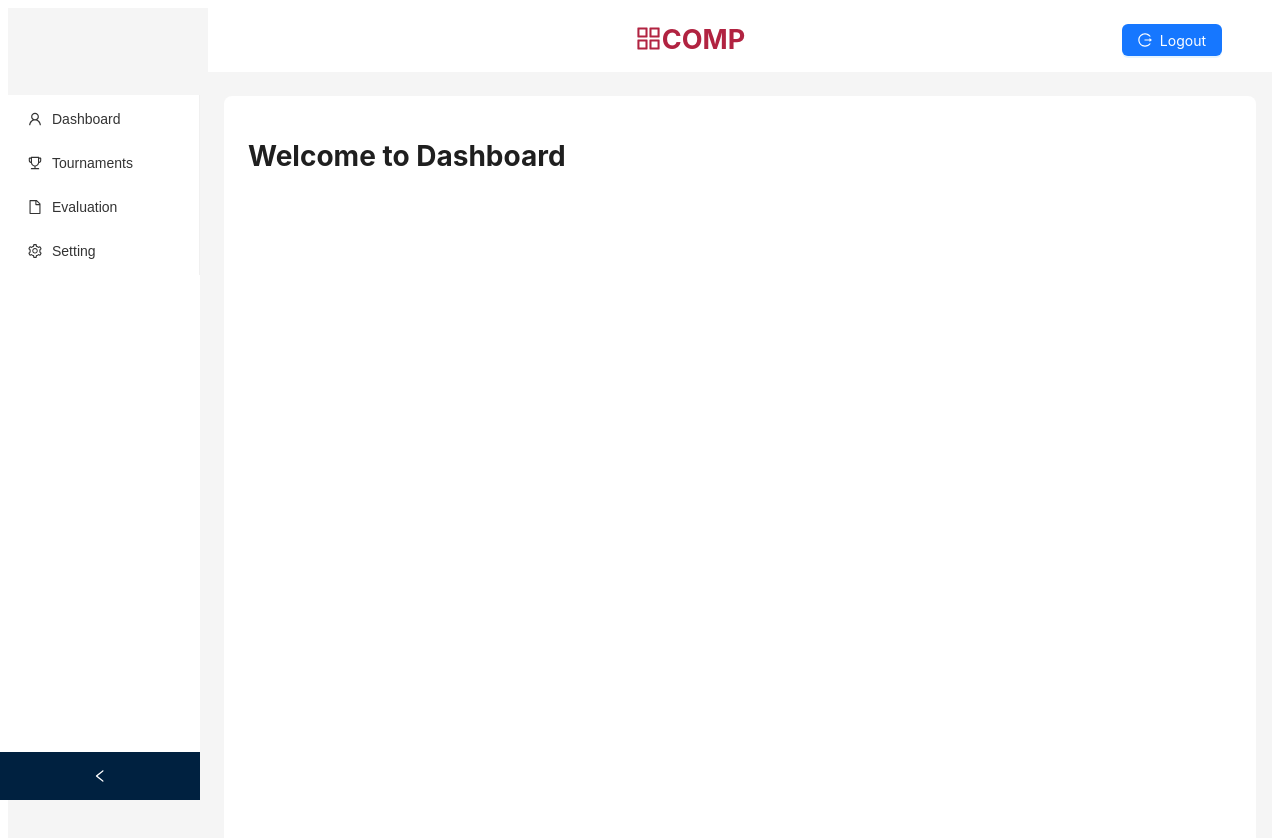
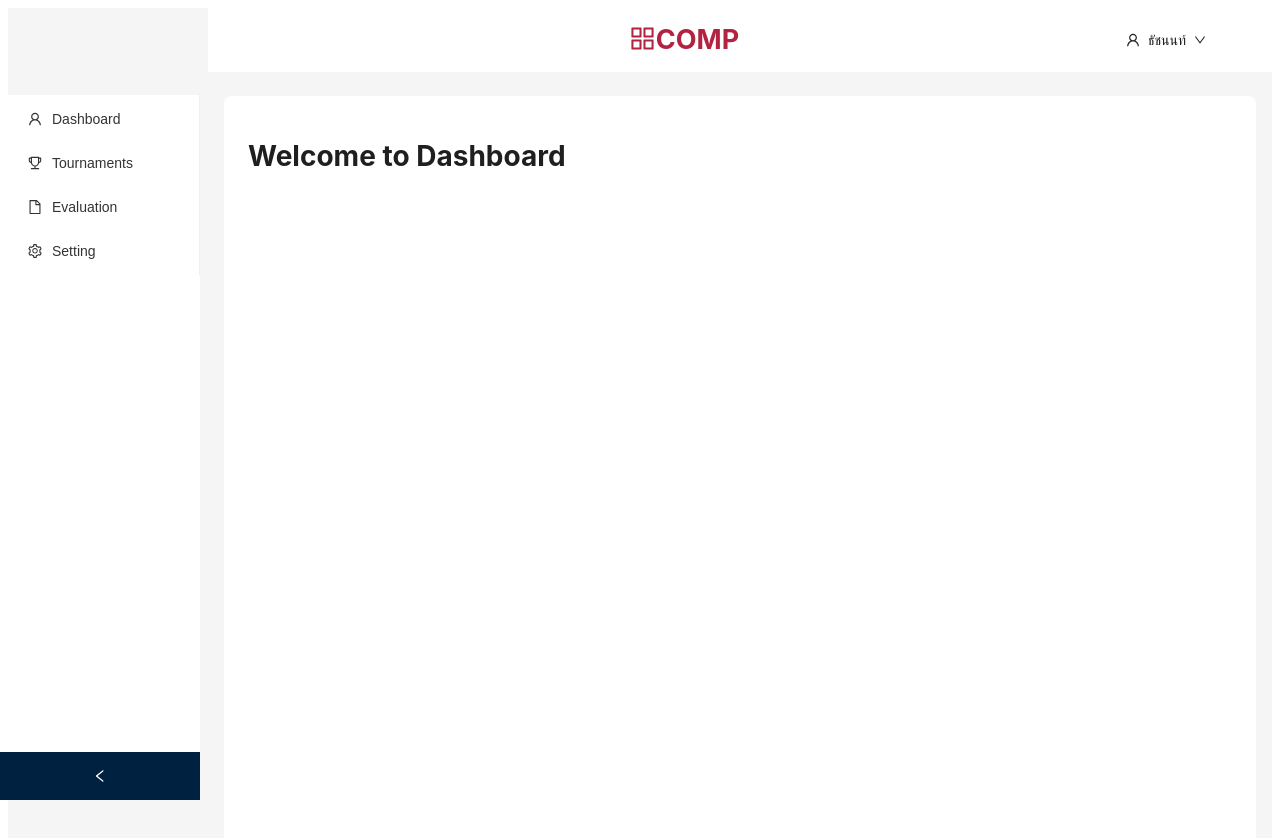
Before and after one commit to beamrockthai/Competition, a React (Vite) app: page / in a window 1280 px wide. Shown: the top 838 px of the page. Built offline with nearby package versions, Linux system fonts and the light colour scheme; no server answers; the database is empty; sample sign-in values are in the browser's storage.

Commit message:
remake navbar

```diff
--- a/src/App.jsx
+++ b/src/App.jsx
@@ -1,5 +1,5 @@
 import React, { useState, useEffect } from "react";
-import { Layout, Menu, theme, Button, Drawer } from "antd";
+import { Layout, Menu, theme, Button, Drawer, Dropdown } from "antd";
 import {
   UserOutlined,
   TrophyOutlined,
@@ -12,7 +12,7 @@ import {
 import { Link, useNavigate, Outlet } from "react-router-dom";
 import { useUserAuth } from "./Context/UserAuth"; // ดึงข้อมูลผู้ใช้จาก Context
 import "./css/App.css";
-import { AppstoreOutlined } from "@ant-design/icons";
+import { AppstoreOutlined, DownOutlined } from "@ant-design/icons";
 import { Modal } from "antd"; // นำเข้า Modal จาก Ant Design
 
 const { Header, Content, Sider } = Layout;
@@ -29,7 +29,6 @@ const App = () => {
   const { user, role, logOut } = useUserAuth(); // 🔹 เพิ่ม role เพื่อใช้ในการควบคุมเมนู
   const navigate = useNavigate();
 
-  // ติดตามขนาดหน้าจอเพื่อตัดสินใจแสดง Drawer (มือถือ) หรือ Sider (PC)
   useEffect(() => {
     const handleResize = () => {
       const isMobile = window.innerWidth < 768;
@@ -38,34 +37,29 @@ const App = () => {
     };
     window.addEventListener("resize", handleResize);
 
-    // cleanup function to remove event listener
     return () => window.removeEventListener("resize", handleResize);
   }, []);
 
-  // ฟังก์ชัน Logout
   const handleLogout = async () => {
     Modal.confirm({
       title: "ต้องการออกจากระบบหรือไม่ ?",
       okText: "ตกลง",
       cancelText: "ยกเลิก",
       onOk: async () => {
-        // ฟังก์ชันที่จะทำเมื่อผู้ใช้ยืนยันออกจากระบบ
         await logOut(); // ออกจากระบบ
         navigate("/login"); // เปลี่ยนหน้าไปที่หน้า Login
       },
       onCancel: () => {
-        // ฟังก์ชันที่จะทำเมื่อผู้ใช้กด Cancel (ไม่ออกจากระบบ)
         console.log("Logout cancelled");
       },
     });
   };
 
-  // สร้างเมนูตาม role ของ user
   const menuItems = [
     {
       key: "1",
       icon: <UserOutlined />,
-      label: <Link to="/">Dashboard</Link>,
+      label: <Link to="/dashboard">Dashboard</Link>,
     },
     {
       key: "2",
@@ -82,7 +76,6 @@ const App = () => {
       icon: <SettingOutlined />,
       label: <Link to="/setting">Setting</Link>,
     },
-    // 🔹 เฉพาะ admin เท่านั้นที่เห็นเมนู "Manage Directors" และ "User Management"
     ...(role === "admin"
       ? [
           {
@@ -99,27 +92,46 @@ const App = () => {
       : []),
   ];
 
+  // Dropdown เมนูสำหรับผู้ใช้งาน
+  const userMenu = (
+    <Menu>
+      <Menu.Item key="1" onClick={handleLogout} icon={<UserOutlined />}>
+        โปรไฟล์
+      </Menu.Item>
+      <Menu.Item key="2" onClick={handleLogout} icon={<SettingOutlined />}>
+        ตั้งค่า
+      </Menu.Item>
+
+      <Menu.Item
+        key="3"
+        style={{ color: "#fe000" }}
+        onClick={handleLogout}
+        icon={<LogoutOutlined />}
+      >
+        ออกจากระบบ
+      </Menu.Item>
+    </Menu>
+  );
+
   return (
     <Layout>
-      {/* 🔹 ถ้าหน้าจอเล็ก (mobileView) จะแสดง Drawer */}
       {mobileView ? (
         <Drawer
           title="Menu"
           placement="left"
           closable={true}
-          onClose={() => setDrawerVisible(false)} // 🔹 แก้ไขให้ปิด Drawer ถูกต้อง
+          onClose={() => setDrawerVisible(false)}
           open={drawerVisible}
         >
           <Menu
             theme="light"
             mode="vertical"
             items={menuItems}
-            className="custom-menu" // เพิ่ม className สำหรับ custom style
-            onClick={() => setDrawerVisible(false)} // 🔹 ปิด Drawer เมื่อคลิกเมนู
+            className="custom-menu"
+            onClick={() => setDrawerVisible(false)}
           />
         </Drawer>
       ) : (
-        // 🔹 ถ้าหน้าจอใหญ่ (PC) ให้ใช้ Sider
         <Sider
           breakpoint="lg"
           collapsible
@@ -139,16 +151,15 @@ const App = () => {
             theme="light"
             mode="inline"
             items={menuItems}
-            className="custom-menu" // เพิ่ม className สำหรับ custom style
+            className="custom-menu"
             style={{ color: "#000" }}
           />
         </Sider>
       )}
 
-      {/* 🔹 ส่วน Layout ด้านขวา */}
       <Layout
         style={{
-          marginLeft: mobileView ? 0 : collapsed ? 80 : 200, // 🔹 แก้ไข margin-left ให้เหมาะสม
+          marginLeft: mobileView ? 0 : collapsed ? 80 : 200,
           transition: "all 0.3s",
         }}
       >
@@ -160,12 +171,11 @@ const App = () => {
             transition: "all 0.3s",
           }}
         >
-          {/* 🔹 ปุ่มแฮมเบอร์เกอร์ เมนู (เฉพาะหน้าจอเล็ก) */}
           {mobileView && (
             <Button
               type="text"
               icon={<MenuOutlined />}
-              onClick={() => setDrawerVisible(true)} // 🔹 แก้ไขให้เปิด Drawer ถูกต้อง
+              onClick={() => setDrawerVisible(true)}
               style={{ fontSize: "18px", marginLeft: "16px" }}
             />
           )}
@@ -183,14 +193,15 @@ const App = () => {
           </h2>
 
           {user && (
-            <Button
-              type="primary"
-              icon={<LogoutOutlined />}
-              onClick={handleLogout}
-              style={{ marginLeft: "auto" }}
-            >
-              Logout
-            </Button>
+            <Dropdown overlay={userMenu}>
+              <Button
+                icon={<UserOutlined />}
+                type="text"
+                style={{ marginLeft: "auto" }}
+              >
+                ธัชนนท์ <DownOutlined />
+              </Button>
+            </Dropdown>
           )}
         </Header>
 
@@ -211,7 +222,6 @@ const App = () => {
               borderRadius: borderRadiusLG,
             }}
           >
-            {/* 🔹 ส่วนแสดงหน้าต่างๆ ตามเส้นทางใน index.jsx */}
             <Outlet />
           </div>
         </Content>
--- a/src/main.jsx
+++ b/src/main.jsx
@@ -54,6 +54,7 @@ const router = createBrowserRouter([
         path: "dashboard",
         element: <Dashboard />,
       },
+
       {
         path: "tournaments",
         element: <Tournaments />,
--- a/src/pages/Dashboard/Dashboard.jsx
+++ b/src/pages/Dashboard/Dashboard.jsx
@@ -1,5 +1,5 @@
 import React from "react";
-import { Tournaments } from "../Tournaments/Tournaments"; // ตรวจสอบเส้นทางการนำเข้า
+// import { Tournaments } from "../Tournaments/Tournaments"; // ตรวจสอบเส้นทางการนำเข้า
 import { Statistic, Row, Col } from "antd"; // นำเข้า Statistic, Row, Col จาก antd
 import { LikeOutlined } from "@ant-design/icons"; // นำเข้าไอคอนจาก antd
 
@@ -17,7 +17,7 @@ export const Dashboard = () => {
       </Row>
 
       {/* ส่วนแสดงคอมโพเนนต์ Tournaments */}
-      <Tournaments highlight={true} />
+      {/* <Tournaments highlight={true} /> */}
     </div>
   );
 };
```
